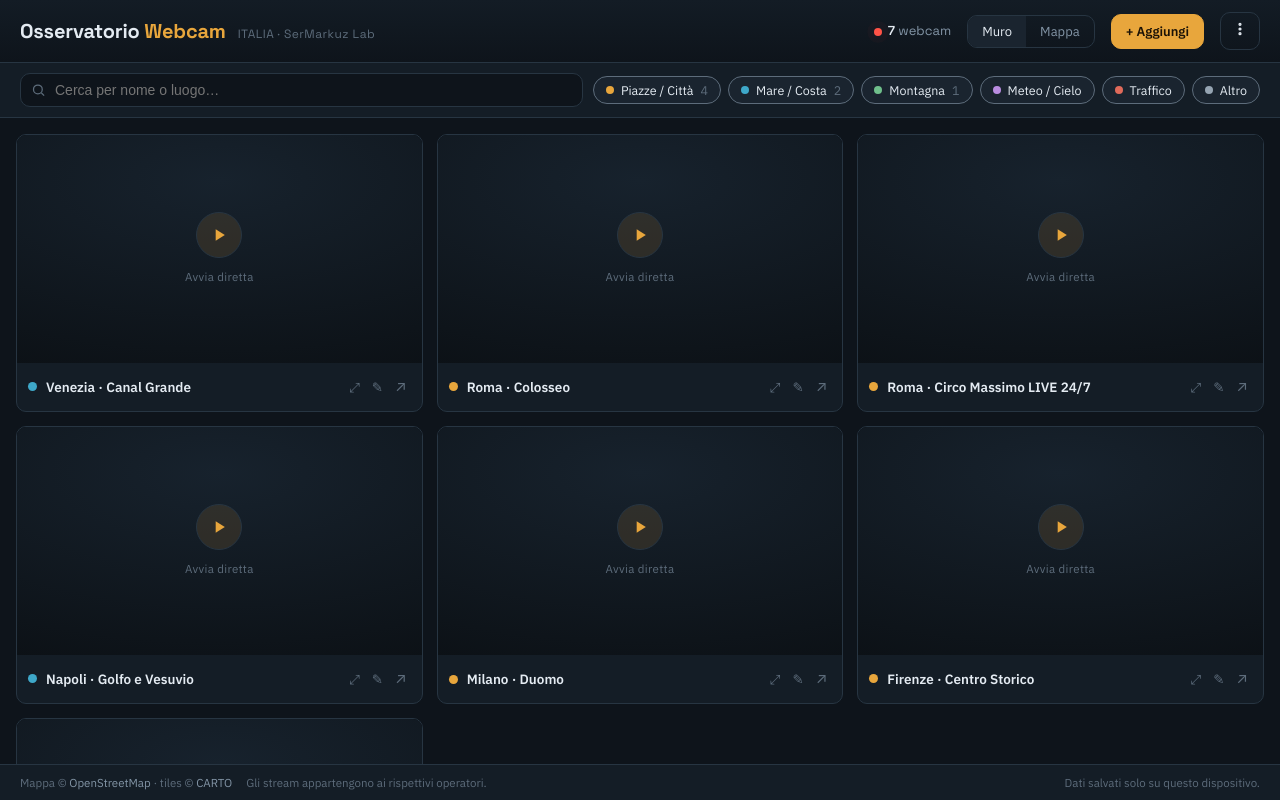
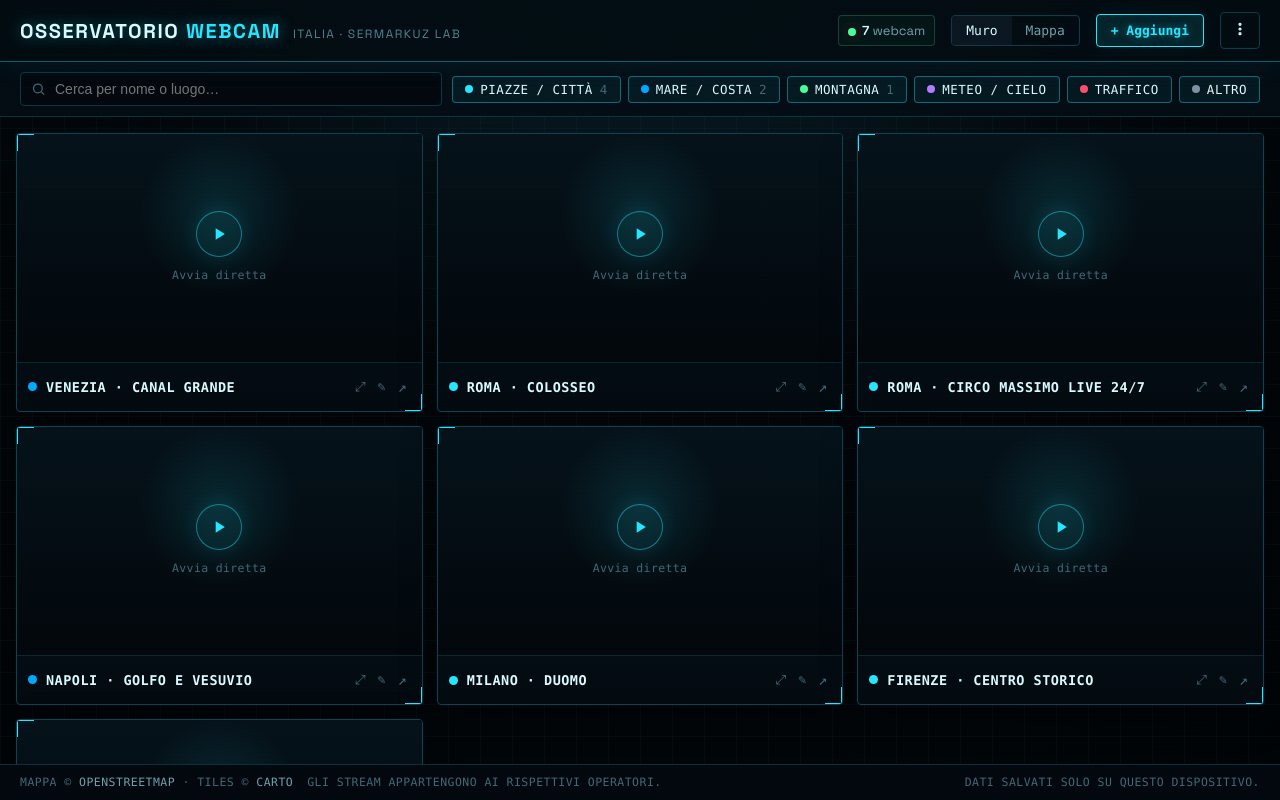
Before and after one commit to Sermarkuz/WebCamITALIA, a plain HTML site: page index.html in a window 1280 px wide. Drawn offline with nearby package versions, Linux system fonts and the light colour scheme.

Commit message:
Apply cyber operations visual theme

```diff
--- a/styles.css
+++ b/styles.css
@@ -149,3 +149,218 @@
     #wall{grid-template-columns:1fr; padding:12px}
   }
   .sr{position:absolute; width:1px; height:1px; overflow:hidden; clip:rect(0 0 0 0)}
+
+
+/* === CYBER OPS SKIN === */
+:root{
+  --bg:#02070b;
+  --panel:#061018;
+  --elev:#0a1720;
+  --line:#123849;
+  --text:#d9fbff;
+  --muted:#6fa0ad;
+  --faint:#426876;
+  --accent:#26e6ff;
+  --live:#46ff9a;
+  --cat-piazze:#26e6ff;
+  --cat-mare:#00a8ff;
+  --cat-montagna:#46ff9a;
+  --cat-meteo:#b27cff;
+  --cat-traffico:#ff4d6d;
+  --cat-altro:#7a93a0;
+}
+
+body{
+  background:
+    linear-gradient(rgba(38,230,255,.035) 1px, transparent 1px),
+    linear-gradient(90deg, rgba(38,230,255,.035) 1px, transparent 1px),
+    radial-gradient(circle at 50% -20%, #0c2632 0, #02070b 48%, #010407 100%);
+  background-size:32px 32px,32px 32px,auto;
+  font-family:"IBM Plex Mono","SFMono-Regular",Consolas,"Liberation Mono",monospace;
+}
+
+body::before{
+  content:"";
+  pointer-events:none;
+  position:fixed;
+  inset:0;
+  z-index:9999;
+  opacity:.13;
+  background:repeating-linear-gradient(
+    to bottom,
+    transparent 0,
+    transparent 3px,
+    rgba(255,255,255,.018) 4px
+  );
+  mix-blend-mode:screen;
+}
+
+header{
+  background:rgba(3,12,18,.92);
+  border-bottom:1px solid rgba(38,230,255,.38);
+  box-shadow:0 0 30px rgba(38,230,255,.08);
+  backdrop-filter:blur(12px);
+}
+
+.brand .mark{
+  text-transform:uppercase;
+  letter-spacing:.08em;
+  text-shadow:0 0 16px rgba(38,230,255,.45);
+}
+.brand .mark b{color:var(--accent)}
+.brand .sub{
+  color:#4d8594;
+  text-transform:uppercase;
+  letter-spacing:.12em;
+}
+.count{
+  border:1px solid rgba(70,255,154,.2);
+  background:rgba(70,255,154,.04);
+  border-radius:4px;
+  padding:5px 9px;
+}
+.live-dot{
+  background:var(--live);
+  box-shadow:0 0 14px rgba(70,255,154,.8);
+}
+
+.seg,.btn,.search input,.chip,.tile,.modal,.fld input,.fld select,.fld textarea{
+  border-radius:4px;
+}
+.seg,.btn,.chip,.tile,.modal{
+  box-shadow:inset 0 0 0 1px rgba(38,230,255,.015);
+}
+.btn.primary{
+  background:rgba(38,230,255,.10);
+  border-color:var(--accent);
+  color:var(--accent);
+  text-shadow:0 0 8px rgba(38,230,255,.5);
+  box-shadow:0 0 18px rgba(38,230,255,.08), inset 0 0 18px rgba(38,230,255,.035);
+}
+.btn.primary:hover{
+  background:rgba(38,230,255,.18);
+  box-shadow:0 0 24px rgba(38,230,255,.16);
+}
+.btn:hover,.chip:hover{
+  border-color:rgba(38,230,255,.65);
+}
+
+.toolbar{
+  background:rgba(4,13,20,.9);
+  border-bottom:1px solid rgba(38,230,255,.18);
+}
+.search input{
+  background:#02080d;
+  border-color:#0f3443;
+  color:#d9fbff;
+}
+.search input:focus{
+  border-color:var(--accent);
+  box-shadow:0 0 0 2px rgba(38,230,255,.07),0 0 18px rgba(38,230,255,.08);
+}
+.chip{
+  background:#030b10;
+  border-color:#12313d;
+  text-transform:uppercase;
+  letter-spacing:.04em;
+}
+.chip.on{
+  background:rgba(38,230,255,.055);
+  border-color:rgba(38,230,255,.38);
+}
+
+.tile{
+  position:relative;
+  background:linear-gradient(180deg,rgba(6,19,28,.98),rgba(3,11,17,.98));
+  border-color:#124153;
+  box-shadow:0 12px 35px rgba(0,0,0,.35),0 0 0 1px rgba(38,230,255,.025);
+}
+.tile::before,.tile::after{
+  content:"";
+  position:absolute;
+  pointer-events:none;
+  z-index:5;
+  width:18px;
+  height:18px;
+}
+.tile::before{
+  top:-1px;left:-1px;
+  border-top:2px solid var(--accent);
+  border-left:2px solid var(--accent);
+}
+.tile::after{
+  right:-1px;bottom:-1px;
+  border-right:2px solid var(--accent);
+  border-bottom:2px solid var(--accent);
+}
+.tile:hover{
+  border-color:rgba(38,230,255,.65);
+  box-shadow:0 14px 42px rgba(0,0,0,.45),0 0 22px rgba(38,230,255,.08);
+}
+.tile .screen{
+  background:
+    linear-gradient(rgba(38,230,255,.025) 1px,transparent 1px),
+    linear-gradient(90deg,rgba(38,230,255,.025) 1px,transparent 1px),
+    #010609;
+  background-size:24px 24px;
+}
+.poster{
+  background:
+    radial-gradient(circle at 50% 35%,rgba(38,230,255,.12),transparent 32%),
+    linear-gradient(180deg,#05121a,#02070b);
+}
+.poster .play{
+  border-color:rgba(38,230,255,.45);
+  background:rgba(38,230,255,.06);
+  box-shadow:0 0 22px rgba(38,230,255,.12);
+}
+.poster .play svg{color:var(--accent)}
+.tile .bar{
+  border-top:1px solid rgba(38,230,255,.12);
+}
+.tile .bar .nm{
+  text-transform:uppercase;
+  letter-spacing:.035em;
+}
+
+.empty h2{
+  color:var(--accent);
+  text-transform:uppercase;
+  letter-spacing:.08em;
+  text-shadow:0 0 16px rgba(38,230,255,.35);
+}
+
+.modal{
+  background:#051019;
+  border-color:rgba(38,230,255,.42);
+  box-shadow:0 25px 80px rgba(0,0,0,.65),0 0 35px rgba(38,230,255,.08);
+}
+.modal .mh{
+  background:linear-gradient(90deg,rgba(38,230,255,.07),transparent);
+  border-bottom-color:rgba(38,230,255,.2);
+}
+.modal .mh h3{
+  text-transform:uppercase;
+  letter-spacing:.06em;
+}
+
+#map{
+  filter:saturate(.8) contrast(1.08) hue-rotate(135deg);
+}
+.leaflet-popup-content-wrapper,.leaflet-popup-tip{
+  background:#061018;
+  border-color:rgba(38,230,255,.4);
+}
+
+footer{
+  background:#02080d;
+  border-top:1px solid rgba(38,230,255,.18);
+  text-transform:uppercase;
+  letter-spacing:.04em;
+}
+
+::selection{background:rgba(38,230,255,.28);color:white}
+::-webkit-scrollbar{width:10px;height:10px}
+::-webkit-scrollbar-track{background:#02070b}
+::-webkit-scrollbar-thumb{background:#0d3340;border:2px solid #02070b}
+::-webkit-scrollbar-thumb:hover{background:#145064}
```
